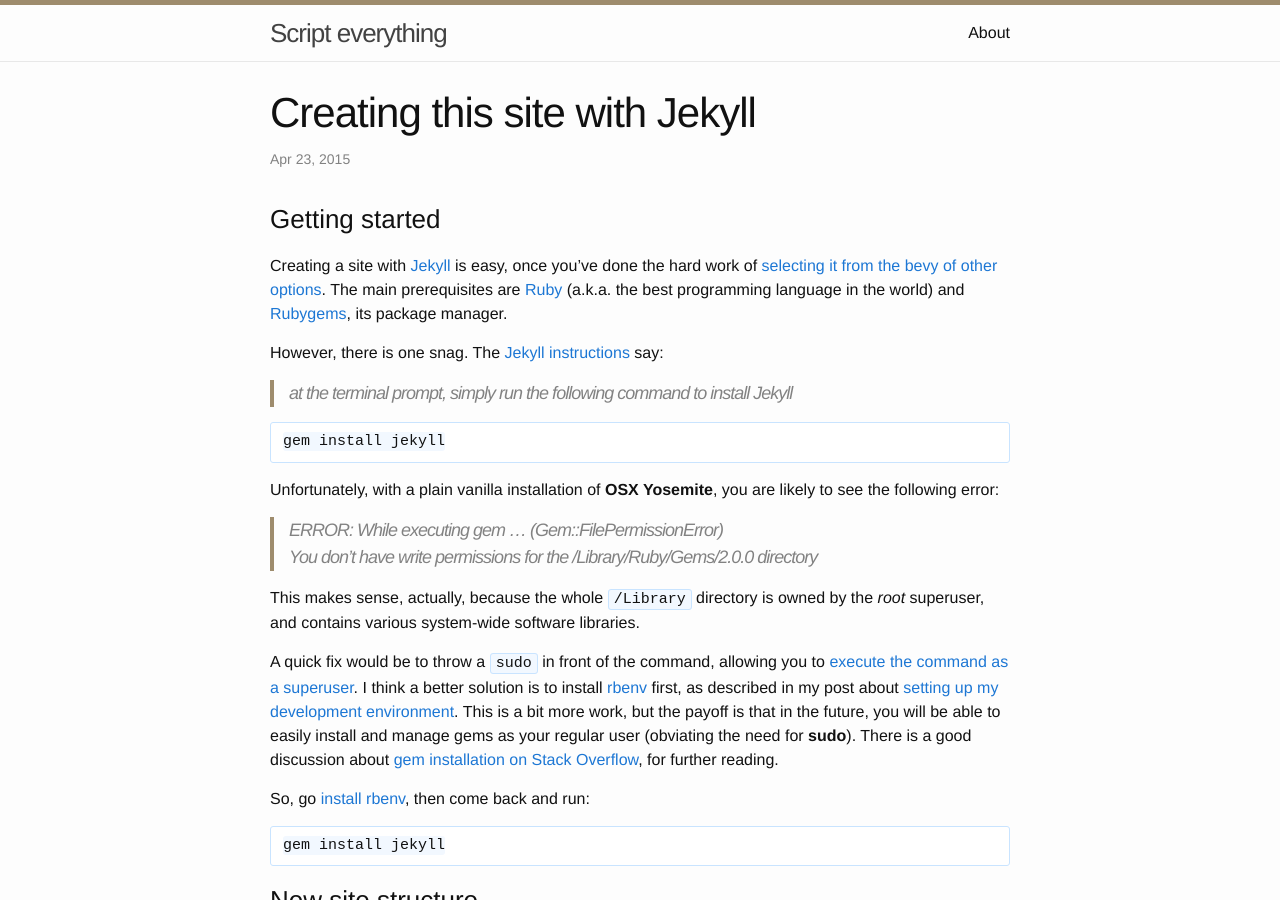
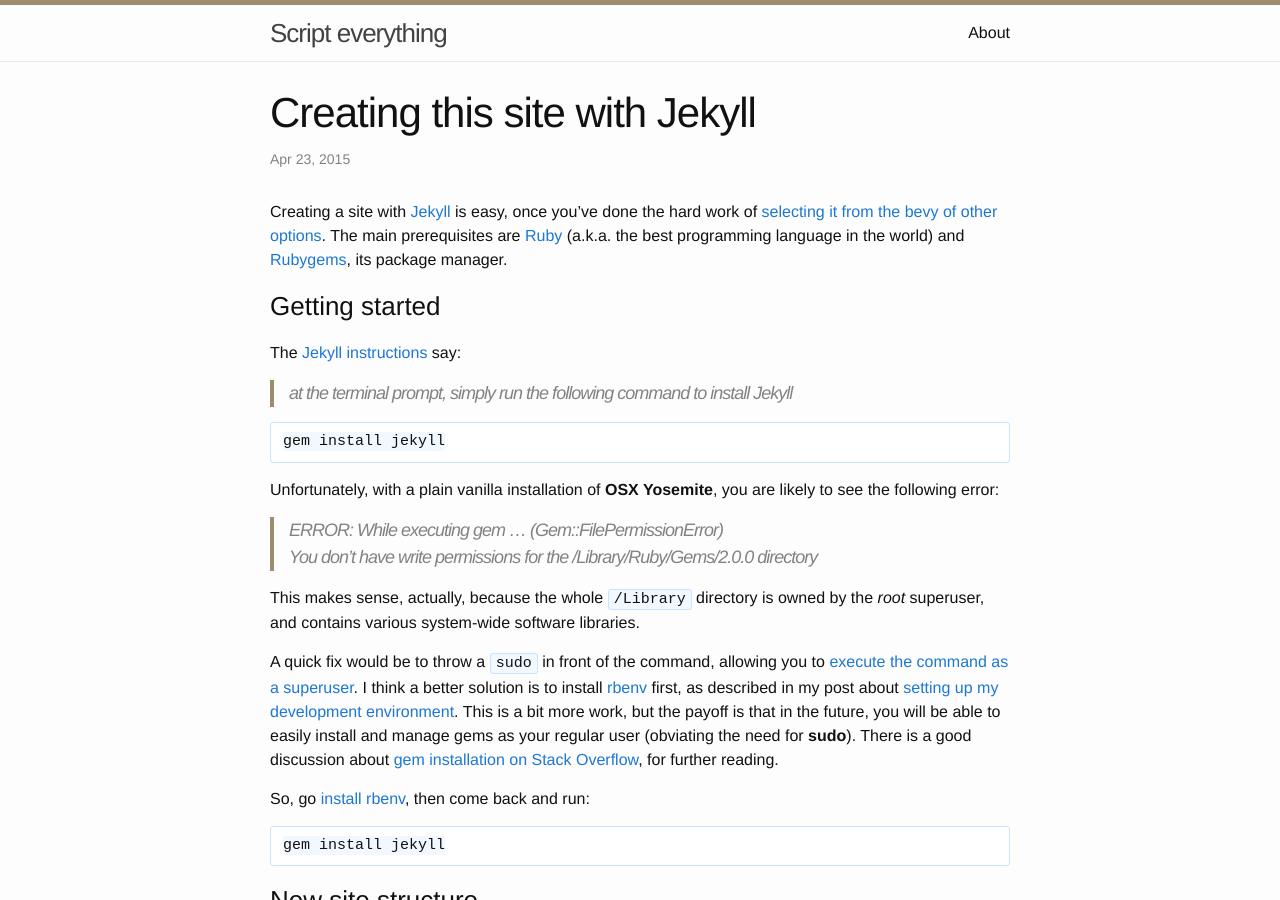
Before and after one commit to zharley/blog, a Jekyll site: the page built from www/_posts/2015-04-23-creating-this-site-with-jekyll.markdown, in a window 1280 px wide and 900 px high. Built offline with Jekyll 4.4.1, drawn with Linux system fonts in a browser that asks for light colours.

Commit message:
Refactor post to be compatible with excerpt() method

```diff
--- a/www/_posts/2015-04-23-creating-this-site-with-jekyll.markdown
+++ b/www/_posts/2015-04-23-creating-this-site-with-jekyll.markdown
@@ -3,11 +3,11 @@
 title:      "Creating this site with Jekyll"
 categories:
 ---
+Creating a site with [Jekyll](http://jekyllrb.com/) is easy, once you've done the hard work of [selecting it from the bevy of other options]({% post_url 2015-04-09-this-is-not-a-blog %}). The main prerequisites are [Ruby](http://www.ruby-lang.org/) (a.k.a. the best programming language in the world) and [Rubygems](http://rubygems.org/), its package manager.
+
 ### Getting started
 
-Creating a site with [Jekyll](http://jekyllrb.com/) is easy, once you've done the hard work of [selecting it from the bevy of other options]({% post_url 2015-04-09-this-is-not-a-blog %}). The main prerequisites are [Ruby](http://www.ruby-lang.org/) (a.k.a. the best programming language in the world) and [Rubygems](http://rubygems.org/), its package manager.
-
-However, there is one snag. The [Jekyll instructions](http://jekyllrb.com/docs/installation/) say:
+The [Jekyll instructions](http://jekyllrb.com/docs/installation/) say:
 
 > at the terminal prompt, simply run the following command to install Jekyll
 
```
